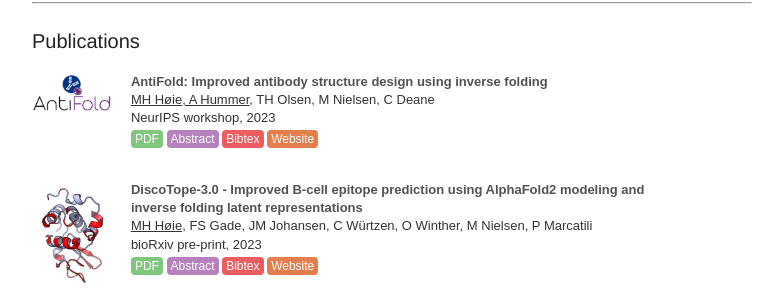
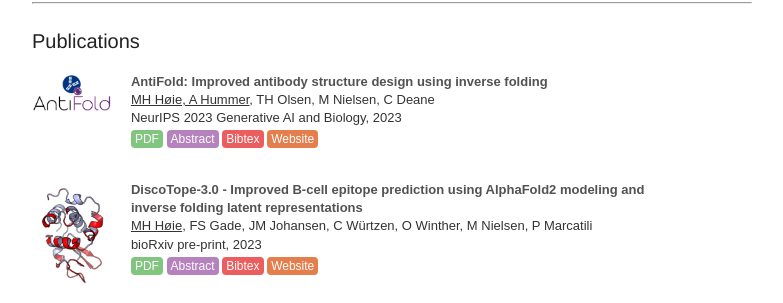
Before and after one commit to Magnushhoie/magnushhoie.github.io, a Jekyll site: the page built from index.html, in a window 1280 px wide and 900 px high. Shown: the part 439-742 px from the top of the window, without its empty margins (248-1031 px from the left). Built offline with Jekyll 4.4.1, drawn with Linux system fonts in a browser that asks for light colours.

Commit message:
Update 2023-10-27-AntiFold.md

```diff
--- a/_posts/publications/2023-10-27-AntiFold.md
+++ b/_posts/publications/2023-10-27-AntiFold.md
@@ -4,7 +4,7 @@ title: "AntiFold: Improved antibody structure design using inverse folding"
 author: <u>MH Høie, A Hummer</u>, TH Olsen, M Nielsen, C Deane
 year: 2023
 key: 2023.10
-journal: NeurIPS workshop
+journal: NeurIPS 2023 Generative AI and Biology
 link: https://openreview.net/forum?id=bxZMKHtlL6
 image: /media/publications/AntiFold/image.png
 bibtex: /media/publications/AntiFold/bibtex.txt
```
